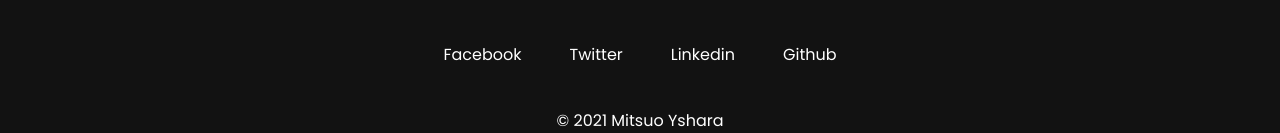
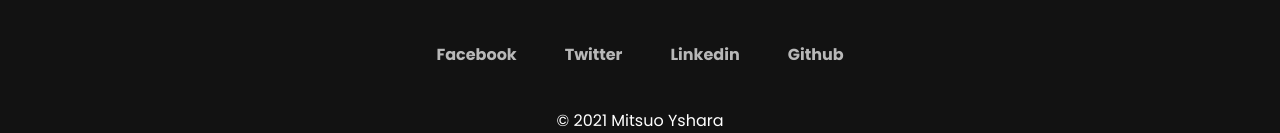
Before and after one commit to mitsuoyg/portfolio, a Nuxt app: page / in a window 1280 px wide. Shown: the part 3960-4093 px from the top of the page. Built offline with nearby package versions, Linux system fonts and the light colour scheme.

Commit message:
feat: link animation

```diff
--- a/components/globals/Footer.vue
+++ b/components/globals/Footer.vue
@@ -4,7 +4,7 @@
       <div class="footer__body">
         <img @click="scrollTop()" src="logo.png" alt="" class="footer__logo" />
         <ul class="networks mt-5">
-          <li v-for="(network, idx) in networks" :key="idx" class="network">
+          <li v-for="(network, idx) in networks" :key="idx" class="network link">
             <a href="">{{ network.name }}</a>
           </li>
         </ul>
@@ -61,7 +61,6 @@ export default {
 .network {
   margin: 10px 24px;
   text-align: center;
-  font-size: 1rem;
   a {
     color: #fff;
   }
```
